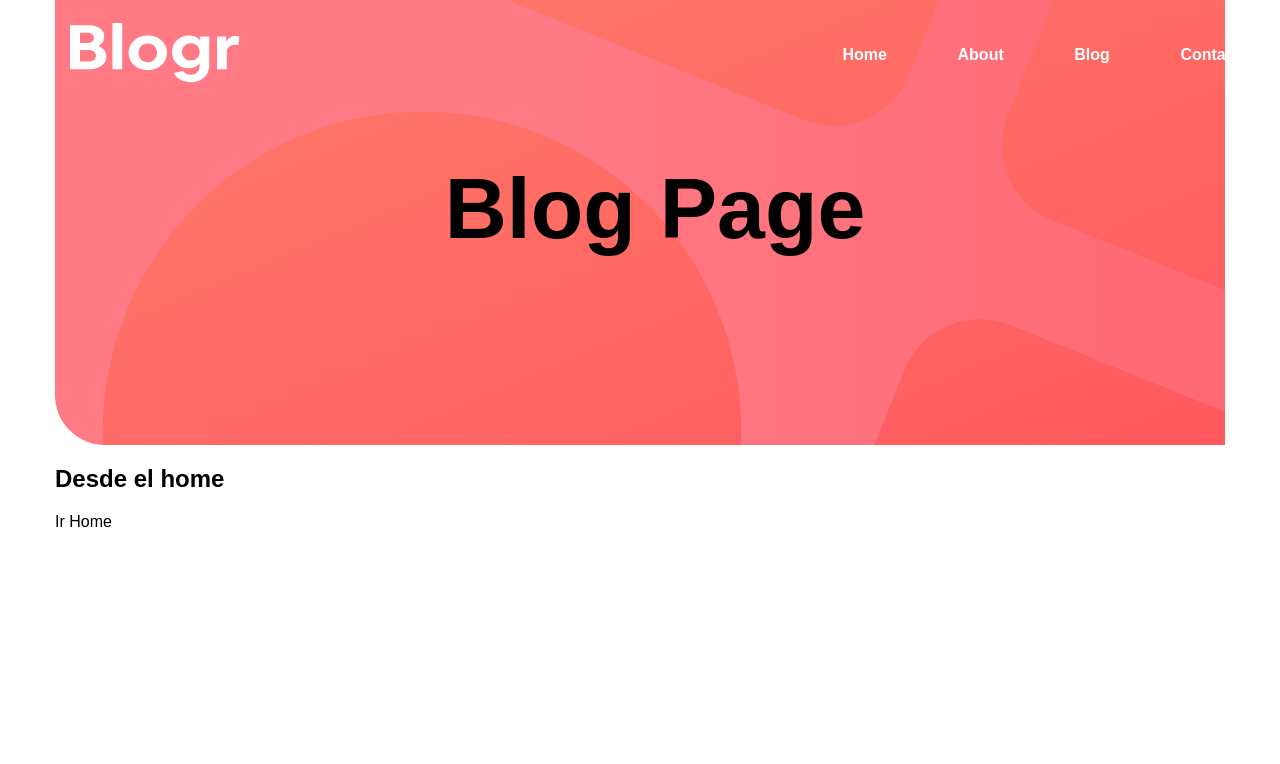
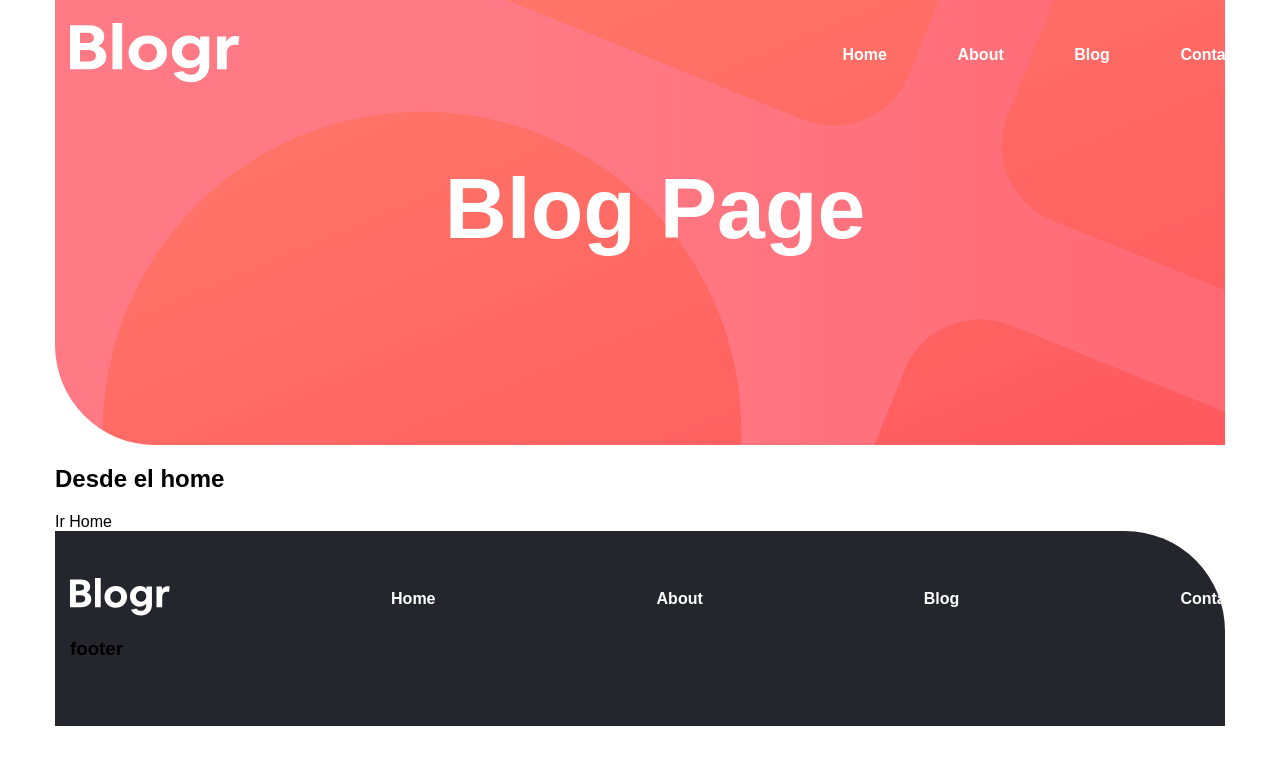
Before and after one commit to garu2/Blog-Page-Next, a Next.js app: page /about in a window 1280 px wide. Shown: the top 764 px of the page. Built offline with nearby package versions, Linux system fonts and the light colour scheme; a web font is replaced by a local one.

Commit message:
ADD: footer component

```diff
--- /dev/null
+++ b/components/Footer.js
@@ -0,0 +1,29 @@
+import Link from "next/link";
+import Image from "next/image";
+import styles from "../styles/Footer.module.css";
+
+const Footer = () => {
+
+    return (
+        <footer className={styles.footer}>
+            <div className={`container ${styles.flexFooter}`}>
+                <Link href="/">
+                    <a>
+                        <Image src="/logo.svg" width={100} height={38} alt="Image logo"/>
+                    </a>
+                </Link>
+                <Link href="/">Home</Link>
+                <Link href="/about">About</Link>
+                <Link href="/blog">Blog</Link>
+                <Link href="/contact">Contact</Link>
+            </div>
+            <div className="container">
+                <h3> footer</h3>
+
+            </div>
+
+        </footer>
+    )
+}
+
+export default Footer;
--- a/components/Layout.js
+++ b/components/Layout.js
@@ -1,5 +1,6 @@
 import Head from 'next/head';
 import Header from './Header';
+import Footer from './Footer';
 
 const Layout = ({ children, pagina }) => {
   return (
@@ -11,6 +12,7 @@ const Layout = ({ children, pagina }) => {
 
         <Header/>
         { children }
+        <Footer/>
     </div>
 
   )
--- /dev/null
+++ b/styles/Footer.module.css
@@ -0,0 +1,15 @@
+.footer {
+    background-color: #25252D;
+    padding: 4% 0;
+    border-radius: 0 100px 0 0;
+}
+
+.footer  a {
+    font-weight: 600;
+    color: #fff;
+}
+.flexFooter {
+    display: flex;
+    justify-content: space-between;
+    align-items: center;
+}
--- a/styles/Header.module.css
+++ b/styles/Header.module.css
@@ -3,7 +3,7 @@
     background:  url("../public/bg-hero.svg"),linear-gradient(90deg, rgba(255,122,133,1) 35%, rgba(255,82,93,1) 100%);
     background-position: 31% 50%;
     background-size: 220%;
-    border-radius: 0 0 0 50px;
+    border-radius: 0 0 0 100px;
     height: 445px;
 
 }
@@ -31,4 +31,5 @@
 .bigTitle h2 {
     font-size: 86px;
     font-weight: 800;
+    color: #fff;
 }
--- a/styles/globals.css
+++ b/styles/globals.css
@@ -6,7 +6,7 @@ html,
 body {
   padding: 0;
   margin: 0;
-  font-family: 'Overpass', sans-serif;
+  font-family: 'Ubuntu', sans-serif;
 }
 
 a {
```
